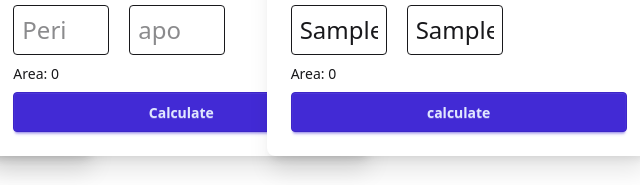
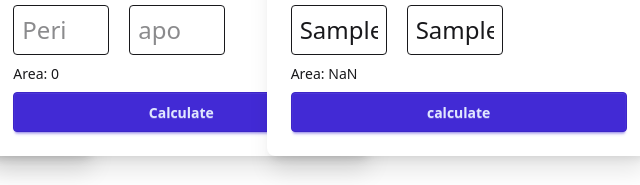
Before and after one commit to md-sazzadul/geometry-genius, a plain HTML site: page index.html in a window 1280 px wide. Both pictures are taken after typing "Sample", "Sample" into the empty fields and a click on the button "calculate". Shown: the part 762-947 px from the top of the page, 320-960 px from the left. Drawn offline with nearby package versions, Linux system fonts and the light colour scheme.

Commit message:
add script to calculate the area of ellipse

```diff
--- a/index.html
+++ b/index.html
@@ -233,5 +233,6 @@
     <script src="scripts/rectangle-area.js"></script>
     <script src="scripts/parallelogram-area.js"></script>
     <script src="scripts/pentagon-area.js"></script>
+    <script src="scripts/ellipse-area.js"></script>
   </body>
 </html>
--- /dev/null
+++ b/scripts/ellipse-area.js
@@ -0,0 +1,6 @@
+function calculateEllipseArea() {
+  const majorRadius = getInputValueById("ellipse-major-radius");
+  const minorRadius = getInputValueById("ellipse-minor-radius");
+  const area = 3.14 * majorRadius * minorRadius;
+  setInnerTextById("ellipse-area", area);
+}
```
